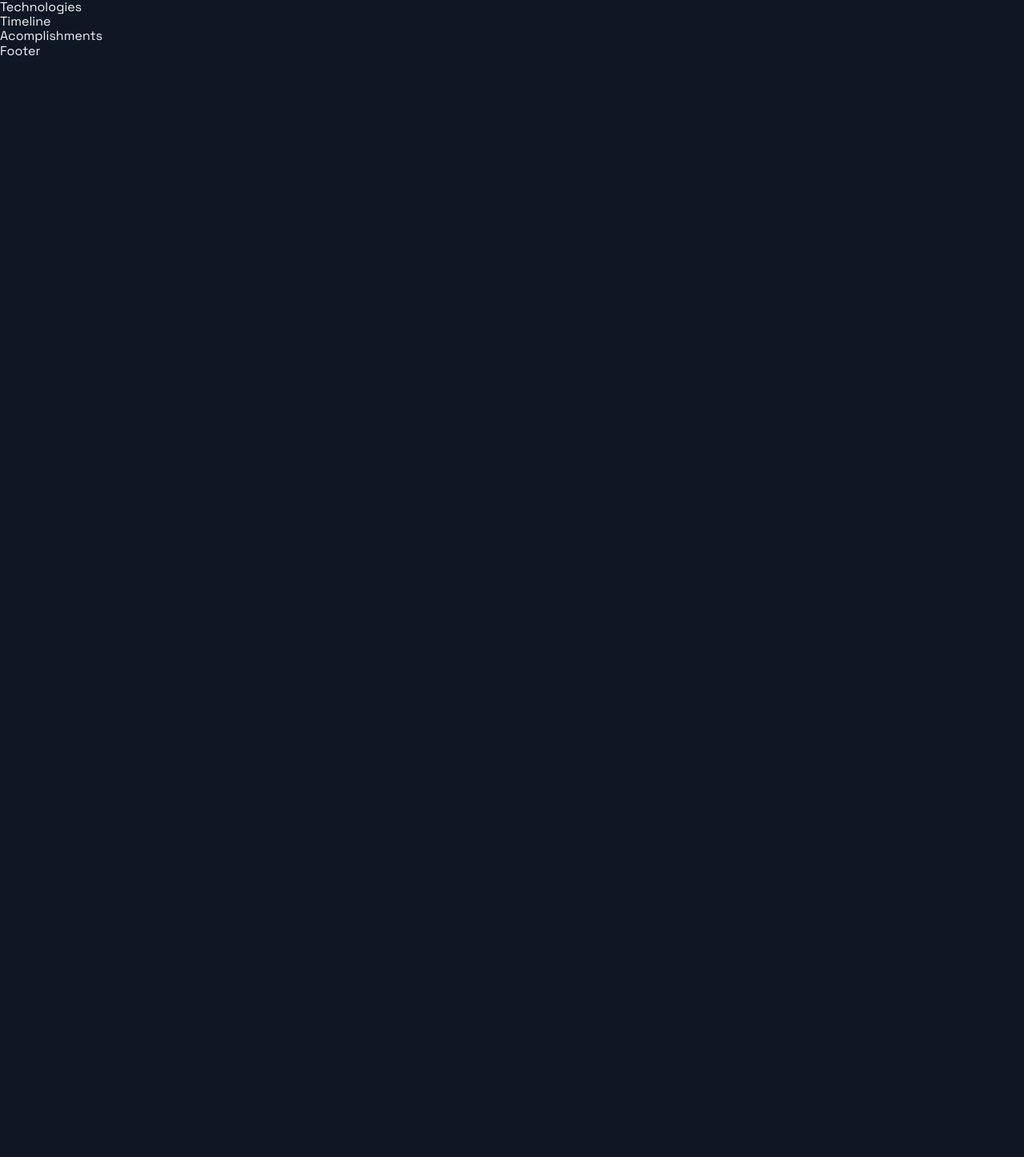
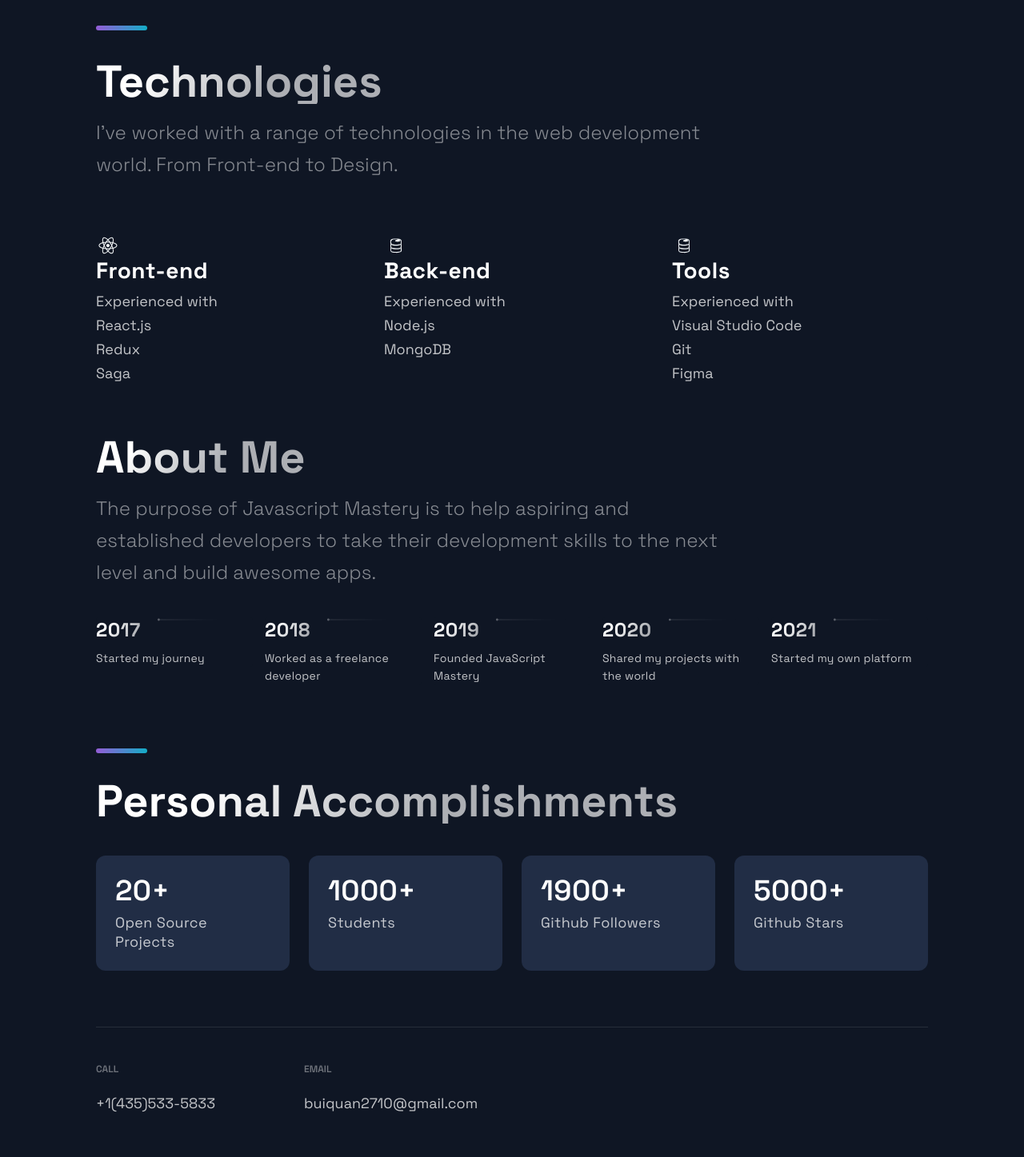
Before and after one commit to quandarealest/Porfolio, a Next.js app: page / in a window 1280 px wide. Shown: the part 2193-3640 px from the top of the page at 80% size. Before the commit the page ends 2267 px from the top, so only its background shows below. Built offline with nearby package versions, Linux system fonts and the light colour scheme.

Commit message:
finalize portfolio

```diff
--- a/src/components/Acomplishments/Acomplishments.js
+++ b/src/components/Acomplishments/Acomplishments.js
@@ -4,16 +4,30 @@
 import { Box, Boxes, BoxNum, BoxText } from './AcomplishmentsStyles';
 
 const data = [
-  { number: 20, text: 'Open Source Projects'},
+  { number: 20, text: 'Open Source Projects' },
   { number: 1000, text: 'Students', },
   { number: 1900, text: 'Github Followers', },
   { number: 5000, text: 'Github Stars', }
 ];
 
 const Acomplishments = () => (
-  <div>
-    Acomplishments
-  </div>
+  <Section>
+    <SectionTitle>
+      Personal Accomplishments
+    </SectionTitle>
+    <Boxes>
+      {data.map((card, index) => (
+        <Box key={index}>
+          <BoxNum>
+            {card.number}+
+          </BoxNum>
+          <BoxText>
+            {card.text}
+          </BoxText>
+        </Box>
+      ))}
+    </Boxes>
+  </Section>
 );
 
 export default Acomplishments;
--- a/src/components/Footer/Footer.js
+++ b/src/components/Footer/Footer.js
@@ -6,9 +6,44 @@
 
 const Footer = () => {
   return (
-    <div>
-      Footer
-    </div>
+    <FooterWrapper>
+      <LinkList>
+        <LinkColumn>
+          <LinkTitle>
+            Call
+          </LinkTitle>
+          <LinkItem href="tel:+1(435)533-5833">
+            +1(435)533-5833
+          </LinkItem>
+        </LinkColumn>
+        <LinkColumn>
+          <LinkTitle>
+            Email
+          </LinkTitle>
+          <LinkItem href="mailto:buiquan2710@gmail.com">
+            buiquan2710@gmail.com
+          </LinkItem>
+        </LinkColumn>
+      </LinkList>
+      <SocialIconsContainer>
+        <CompanyContainer>
+          <Slogan>
+            Innovating one project at a time
+          </Slogan>
+        </CompanyContainer>
+        <SocialContainer>
+          <SocialIcons href="https://github.com">
+            <AiFillGithub size='3rem' />
+          </SocialIcons>
+          <SocialIcons href="https://linkedin.com">
+            <AiFillLinkedin size='3rem' />
+          </SocialIcons>
+          <SocialIcons href="https://instagram.com">
+            <AiFillInstagram size='3rem' />
+          </SocialIcons>
+        </SocialContainer>
+      </SocialIconsContainer>
+    </FooterWrapper>
   );
 };
 
--- a/src/components/Technologies/Technologies.js
+++ b/src/components/Technologies/Technologies.js
@@ -3,10 +3,69 @@
 import { Section, SectionDivider, SectionText, SectionTitle } from '../../styles/GlobalComponents';
 import { List, ListContainer, ListItem, ListParagraph, ListTitle } from './TechnologiesStyles';
 
-const Technologies = () =>  (
-  <div>
-    Technologies
-  </div>
+const Technologies = () => (
+  <Section id="tech">
+    <SectionDivider />
+    <br />
+    <br />
+    <SectionTitle>Technologies</SectionTitle>
+    <SectionText>
+      I've worked with a range of technologies in the web development world. From Front-end to Design.
+    </SectionText>
+    <List>
+      <ListItem>
+        <DiReact size="3rem" />
+        <ListContainer>
+          <ListTitle>
+            Front-end
+          </ListTitle>
+          <ListParagraph>
+            Experienced with
+            <br />
+            React.js
+            <br />
+            Redux
+            <br />
+            Saga
+            <br />
+          </ListParagraph>
+        </ListContainer>
+      </ListItem>
+      <ListItem>
+        <DiFirebase size="3rem" />
+        <ListContainer>
+          <ListTitle>
+            Back-end
+          </ListTitle>
+          <ListParagraph>
+            Experienced with
+            <br />
+            Node.js
+            <br />
+            MongoDB
+          </ListParagraph>
+        </ListContainer>
+      </ListItem>
+      <ListItem>
+        <DiFirebase size="3rem" />
+        <ListContainer>
+          <ListTitle>
+            Tools
+          </ListTitle>
+          <ListParagraph>
+            Experienced with
+            <br />
+            Visual Studio Code
+            <br />
+            Git
+            <br />
+            Figma
+            <br />
+          </ListParagraph>
+        </ListContainer>
+      </ListItem>
+    </List>
+  </Section>
 );
 
 export default Technologies;
--- a/src/components/TimeLine/TimeLine.js
+++ b/src/components/TimeLine/TimeLine.js
@@ -7,45 +7,112 @@
 const TOTAL_CAROUSEL_COUNT = TimeLineData.length;
 
 const Timeline = () => {
-  // const [activeItem, setActiveItem] = useState(0);
-  // const carouselRef = useRef();
+  const [activeItem, setActiveItem] = useState(0);
+  const carouselRef = useRef();
 
-  // const scroll = (node, left) => {
-  //   return node.scrollTo({ left, behavior: 'smooth' });
-  // }
+  const scroll = (node, left) => {
+    return node.scrollTo({ left, behavior: 'smooth' });
+  }
 
-  // const handleClick = (e, i) => {
-  //   e.preventDefault();
+  const handleClick = (e, i) => {
+    e.preventDefault();
 
-  //   if (carouselRef.current) {
-  //     const scrollLeft = Math.floor(carouselRef.current.scrollWidth * 0.7 * (i / TimeLineData.length));
+    if (carouselRef.current) {
+      const scrollLeft = Math.floor(carouselRef.current.scrollWidth * 0.7 * (i / TimeLineData.length));
 
-  //     scroll(carouselRef.current, scrollLeft);
-  //   }
-  // }
+      scroll(carouselRef.current, scrollLeft);
+    }
+  }
 
-  // const handleScroll = () => {
-  //   if (carouselRef.current) {
-  //     const index = Math.round((carouselRef.current.scrollLeft / (carouselRef.current.scrollWidth * 0.7)) * TimeLineData.length);
+  const handleScroll = () => {
+    if (carouselRef.current) {
+      const index = Math.round((carouselRef.current.scrollLeft / (carouselRef.current.scrollWidth * 0.7)) * TimeLineData.length);
 
-  //     setActiveItem(index);
-  //   }
-  // }
+      setActiveItem(index);
+    }
+  }
 
-  // // snap back to beginning of scroll when window is resized
-  // // avoids a bug where content is covered up if coming from smaller screen
-  // useEffect(() => {
-  //   const handleResize = () => {
-  //     scroll(carouselRef.current, 0);
-  //   }
+  // snap back to beginning of scroll when window is resized
+  // avoids a bug where content is covered up if coming from smaller screen
+  useEffect(() => {
+    const handleResize = () => {
+      scroll(carouselRef.current, 0);
+    }
 
-  //   window.addEventListener('resize', handleResize);
-  // }, []);
+    window.addEventListener('resize', handleResize);
+  }, []);
 
   return (
-    <div>
-      Timeline
-    </div>
+    <Section id="about">
+      <SectionTitle>
+        About Me
+      </SectionTitle>
+      <SectionText>
+        The purpose of Javascript Mastery is to help aspiring and established developers to take their development skills to the next level and build awesome apps.
+      </SectionText>
+      <CarouselContainer ref={carouselRef} onScroll={handleScroll}>
+        <>
+          {TimeLineData.map((item, index) => (
+            <CarouselMobileScrollNode key={index} final={index === TOTAL_CAROUSEL_COUNT - 1}>
+              <CarouselItem
+                index={index}
+                id={`carousel_item-${index}`}
+                active={activeItem}
+                onClick={(e) => handleClick(e, index)}>
+                <CarouselItemTitle>
+                  {item.year}
+                  <CarouselItemImg
+                    width="208"
+                    height="6"
+                    viewBox="0 0 208 6"
+                    fill="none"
+                    xmlns="http://www.w3.org/2000/svg">
+                    <path
+                      fillRule="evenodd"
+                      d="M2.5 5.5C3.88071 5.5 5 4.38071 5 3V3.5L208 3.50002V2.50002L5 2.5V3C5 1.61929 3.88071 0.5 2.5 0.5C1.11929 0.5 0 1.61929 0 3C0 4.38071 1.11929 5.5 2.5 5.5Z"
+                      fill="url(#paint0_linear)"
+                      fillOpacity="0.33"
+                    />
+                    <defs>
+                      <linearGradient
+                        id="paint0_linear"
+                        x1="-4.30412e-10"
+                        y1="0.5"
+                        x2="208"
+                        y2="0.500295"
+                        gradientUnits="userSpaceOnUse">
+                        <stop stopColor="white" />
+                        <stop
+                          offset="0.79478"
+                          stopColor="white"
+                          stopOpacity="0"
+                        />
+                      </linearGradient>
+                    </defs>
+                  </CarouselItemImg>
+                </CarouselItemTitle>
+                <CarouselItemText>
+                  {item.text}
+                </CarouselItemText>
+              </CarouselItem>
+            </CarouselMobileScrollNode>
+          ))}
+        </>
+      </CarouselContainer>
+      <CarouselButtons>
+        {TimeLineData.map((item, index) => (
+          <CarouselButton
+            key={index}
+            index={index}
+            active={activeItem}
+            onClick={(e) => handleClick(e, index)}
+            type="button">
+            <CarouselButtonDot active={activeItem} />
+          </CarouselButton>
+        ))}
+      </CarouselButtons>
+      <SectionDivider />
+    </Section>
   );
 };
 
```
